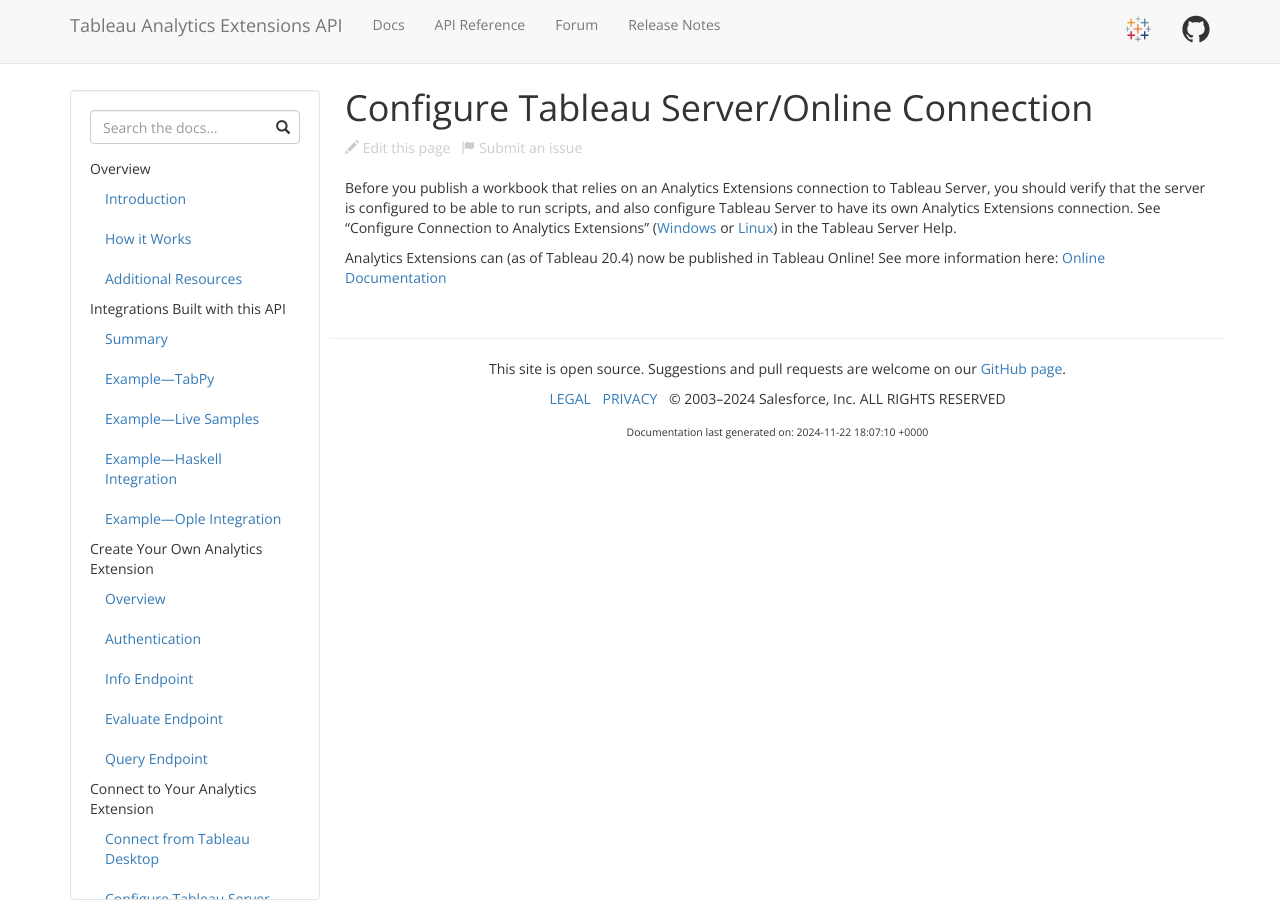
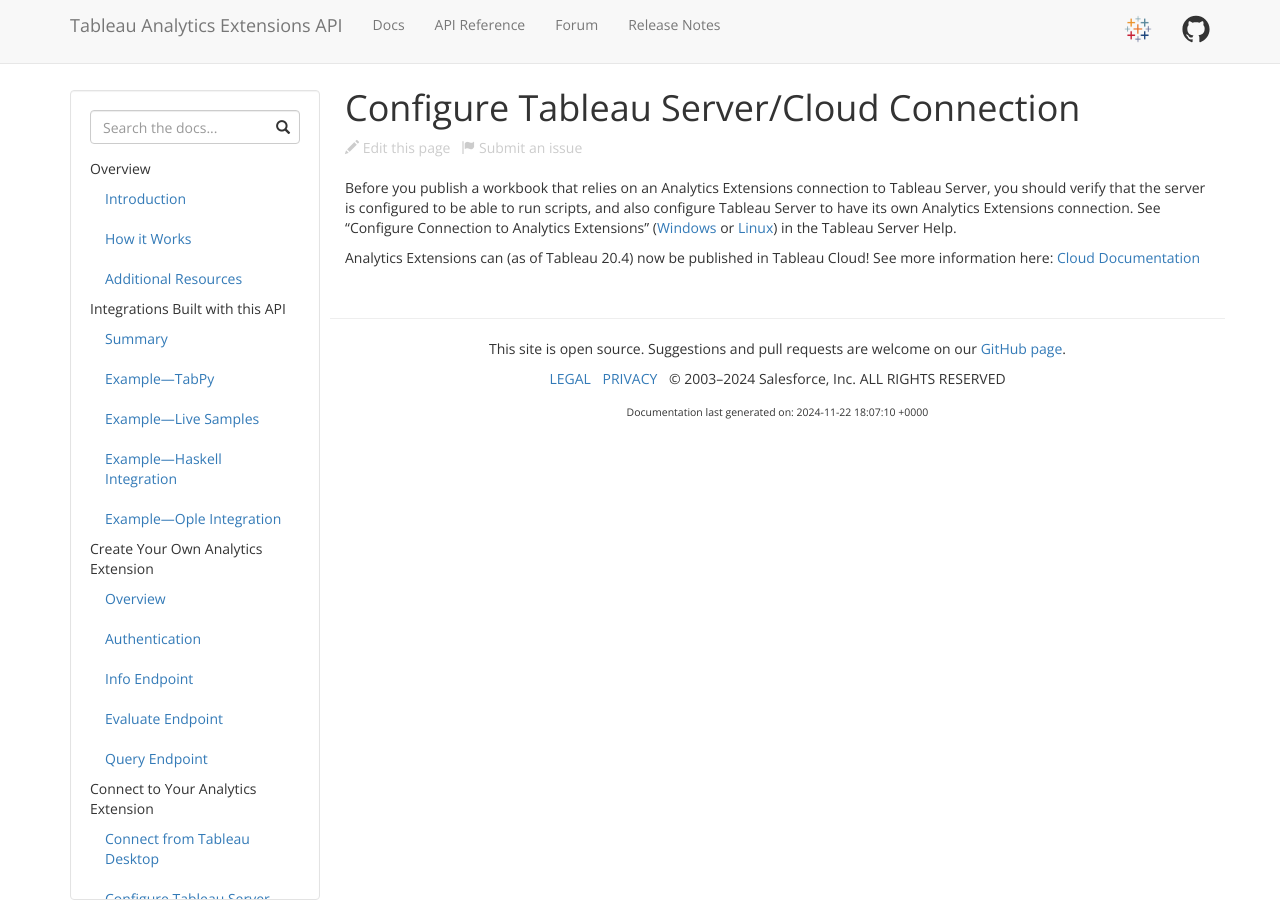
Before and after one commit to tableau/analytics-extensions-api, a Jekyll site: the page built from docs/ae_connect_server.md, in a window 1280 px wide. Built offline with Jekyll 4.4.1, drawn with Linux system fonts in a browser that asks for light colours; nearby versions of some CDN libraries.

Commit message:
Update ae_connect_server.md
Replaced references to Tableau Online with Tableau Cloud

```diff
--- a/docs/ae_connect_server.md
+++ b/docs/ae_connect_server.md
@@ -1,9 +1,9 @@
 ---
-title: Configure Tableau Server/Online Connection
+title: Configure Tableau Server/Cloud Connection
 layout: docs
 ---
 
 Before you publish a workbook that relies on an Analytics Extensions connection to Tableau Server, you should verify that the server is configured to be able to run scripts, and also configure Tableau Server to have its own Analytics Extensions connection. See "Configure Connection to Analytics Extensions" ([Windows](https://help.tableau.com/current/server/en-us/config_r_tabpy.htm) or [Linux](https://help.tableau.com/current/server-linux/en-us/config_r_tabpy.htm)) in the Tableau Server Help.
 
-Analytics Extensions can (as of Tableau 20.4) now be published in Tableau Online! See more information here:
-[Online Documentation](https://help.tableau.com/current/online/en-us/config_r_tabpy.htm)
+Analytics Extensions can (as of Tableau 20.4) now be published in Tableau Cloud! See more information here:
+[Cloud Documentation](https://help.tableau.com/current/online/en-us/config_r_tabpy.htm)
```
